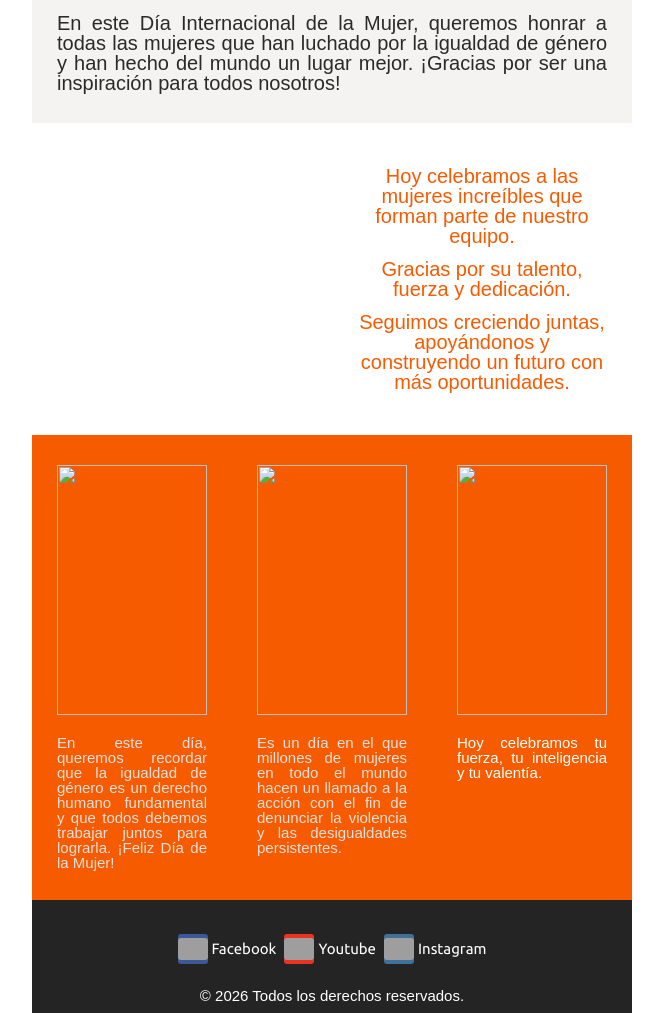
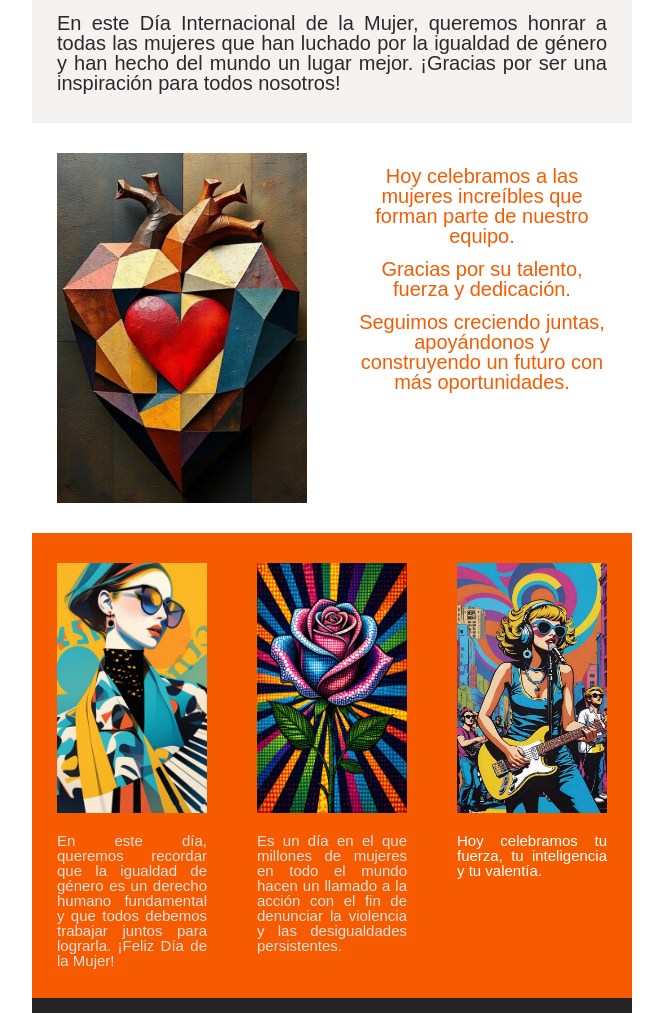
Before and after one commit to alecy1/Email-mjml, a plain HTML site: page index.html in a window 1280 px wide. Shown: the part 472-1485 px from the top of the page, without its empty margins (308-971 px from the left). Drawn offline with Linux system fonts and the light colour scheme; the site is published under a folder, as on GitHub Pages, so addresses that start at the root find nothing; grey boxes are pictures that could not be loaded.

Commit message:
Update image paths to remove leading slashes

```diff
--- a/index.html
+++ b/index.html
@@ -139,7 +139,7 @@
                                     <tbody>
                                       <tr>
                                         <td style="width:250px;">
-                                          <img alt="" src="./images/woman1.jpg" style="border:0;border-radius:5px;display:block;outline:none;text-decoration:none;height:auto;width:100%;font-size:13px;" width="250" height="auto" />
+                                          <img alt="" src="images/woman1.jpg" style="border:0;border-radius:5px;display:block;outline:none;text-decoration:none;height:auto;width:100%;font-size:13px;" width="250" height="auto" />
                                         </td>
                                       </tr>
                                     </tbody>
@@ -228,7 +228,7 @@
                                     <tbody>
                                       <tr>
                                         <td style="width:250px;">
-                                          <img alt="" src="/images/heart.jpg" style="border:0;display:block;outline:none;text-decoration:none;height:auto;width:100%;font-size:13px;" width="250" height="auto" />
+                                          <img alt="" src="images/heart.jpg" style="border:0;display:block;outline:none;text-decoration:none;height:auto;width:100%;font-size:13px;" width="250" height="auto" />
                                         </td>
                                       </tr>
                                     </tbody>
@@ -276,7 +276,7 @@
                                     <tbody>
                                       <tr>
                                         <td style="width:150px;">
-                                          <img alt="" src="/images/woman2.jpg" style="border:0;display:block;outline:none;text-decoration:none;height:250px;width:100%;font-size:13px;" width="150" height="250" />
+                                          <img alt="" src="images/woman2.jpg" style="border:0;display:block;outline:none;text-decoration:none;height:250px;width:100%;font-size:13px;" width="150" height="250" />
                                         </td>
                                       </tr>
                                     </tbody>
@@ -301,7 +301,7 @@
                                     <tbody>
                                       <tr>
                                         <td style="width:150px;">
-                                          <img alt="" src="/images/rose.jpg" style="border:0;display:block;outline:none;text-decoration:none;height:250px;width:100%;font-size:13px;" width="150" height="250" />
+                                          <img alt="" src="images/rose.jpg" style="border:0;display:block;outline:none;text-decoration:none;height:250px;width:100%;font-size:13px;" width="150" height="250" />
                                         </td>
                                       </tr>
                                     </tbody>
@@ -326,7 +326,7 @@
                                     <tbody>
                                       <tr>
                                         <td style="width:150px;">
-                                          <img alt="" src="/images/woman3.jpg" style="border:0;display:block;outline:none;text-decoration:none;height:250px;width:100%;font-size:13px;" width="150" height="250" />
+                                          <img alt="" src="images/woman3.jpg" style="border:0;display:block;outline:none;text-decoration:none;height:250px;width:100%;font-size:13px;" width="150" height="250" />
                                         </td>
                                       </tr>
                                     </tbody>
```
